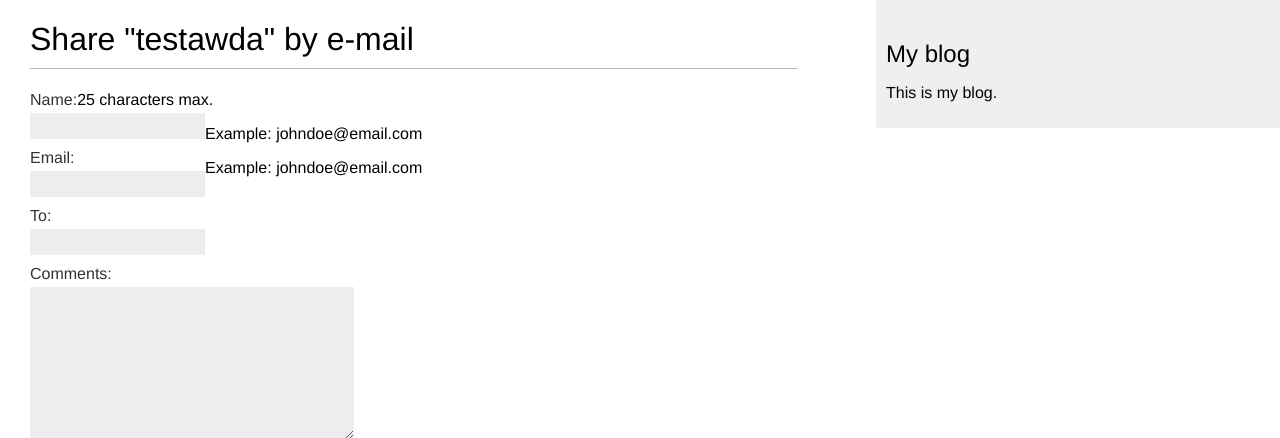
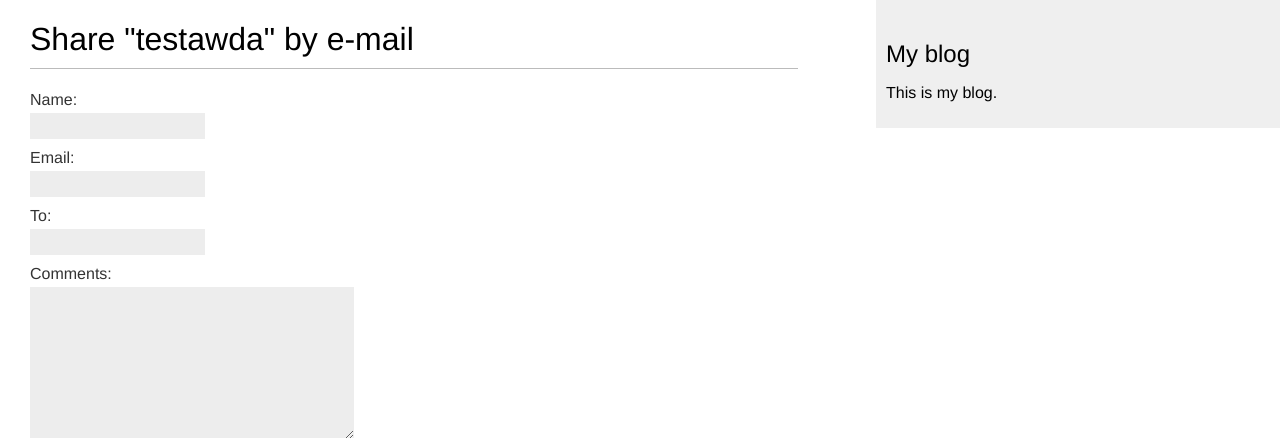
Before and after one commit to EmilAvramov/Book-Project, a Django app: page /blog/5/share/ in a window 1280 px wide. Shown: the top 438 px of the page. Run offline with Django 4.2, Linux system fonts and the light colour scheme; data comes from the database, SQL or seed files in the repository.

Commit message:
form bug fixes

```diff
--- a/tutorial/blog/forms.py
+++ b/tutorial/blog/forms.py
@@ -2,7 +2,7 @@ from django import forms
 
 
 class EmailPostForm(forms.Form):
-    name = forms.CharField(max_length=25, help_text="25 characters max.")
-    email = forms.EmailField(help_text="Example: johndoe@email.com")
-    to = forms.EmailField(help_text="Example: johndoe@email.com")
+    name = forms.CharField(max_length=25)
+    email = forms.EmailField()
+    to = forms.EmailField()
     comments = forms.CharField(required=False, widget=forms.Textarea)
--- a/tutorial/blog/templates/blog/post/detail.html
+++ b/tutorial/blog/templates/blog/post/detail.html
@@ -8,7 +8,7 @@
     </p>
     {{ post.body|linebreaks }}
     <p>
-        <a href="{% url 'blog:post_share' post_id %}">
+        <a href="{% url 'blog:post_share' post.id %}">
             Share this post
         </a>
     </p>
--- a/tutorial/blog/views.py
+++ b/tutorial/blog/views.py
@@ -22,9 +22,9 @@ def post_share(request, post_id):
         form = EmailPostForm(request.POST)
         if form.is_valid():
             cd = form.cleaned_data
-            post_url = request.build_absolute_url(post.get_absolute_url())
+            post_url = request.build_absolute_uri(post.get_absolute_url())
             subject = f"{cd['name']} recommends you read {post.title}"
-            message = f"Read {post.title} at {post.url}\n\n{cd['name']} comments: {cd['comments']}"
+            message = f"Read {post.title} at {post_url}\n\n{cd['name']} comments: {cd['comments']}"
             send_mail(subject, message, "admin@myblog.com", [cd["to"]])
             sent = True
     else:
```
